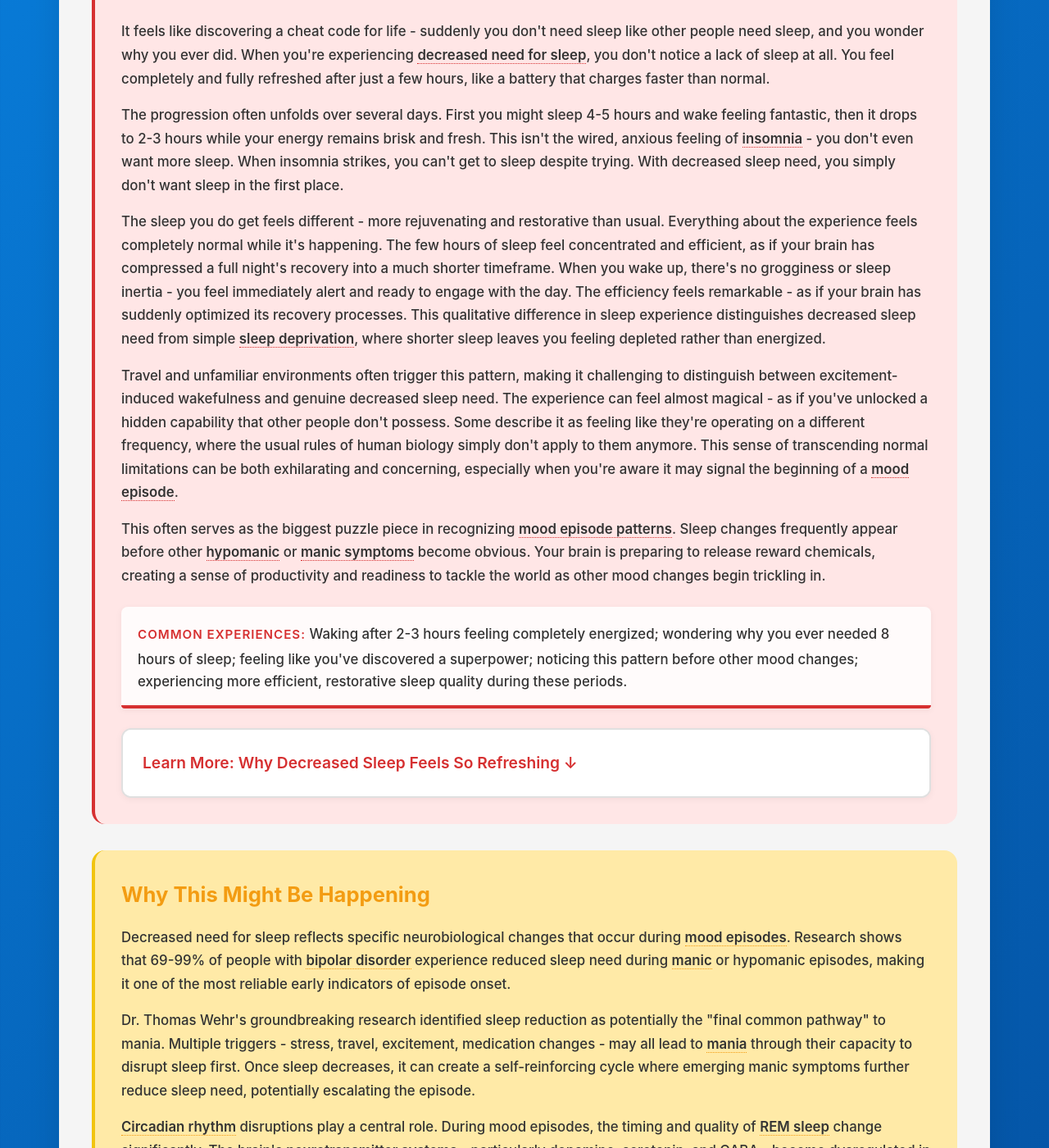
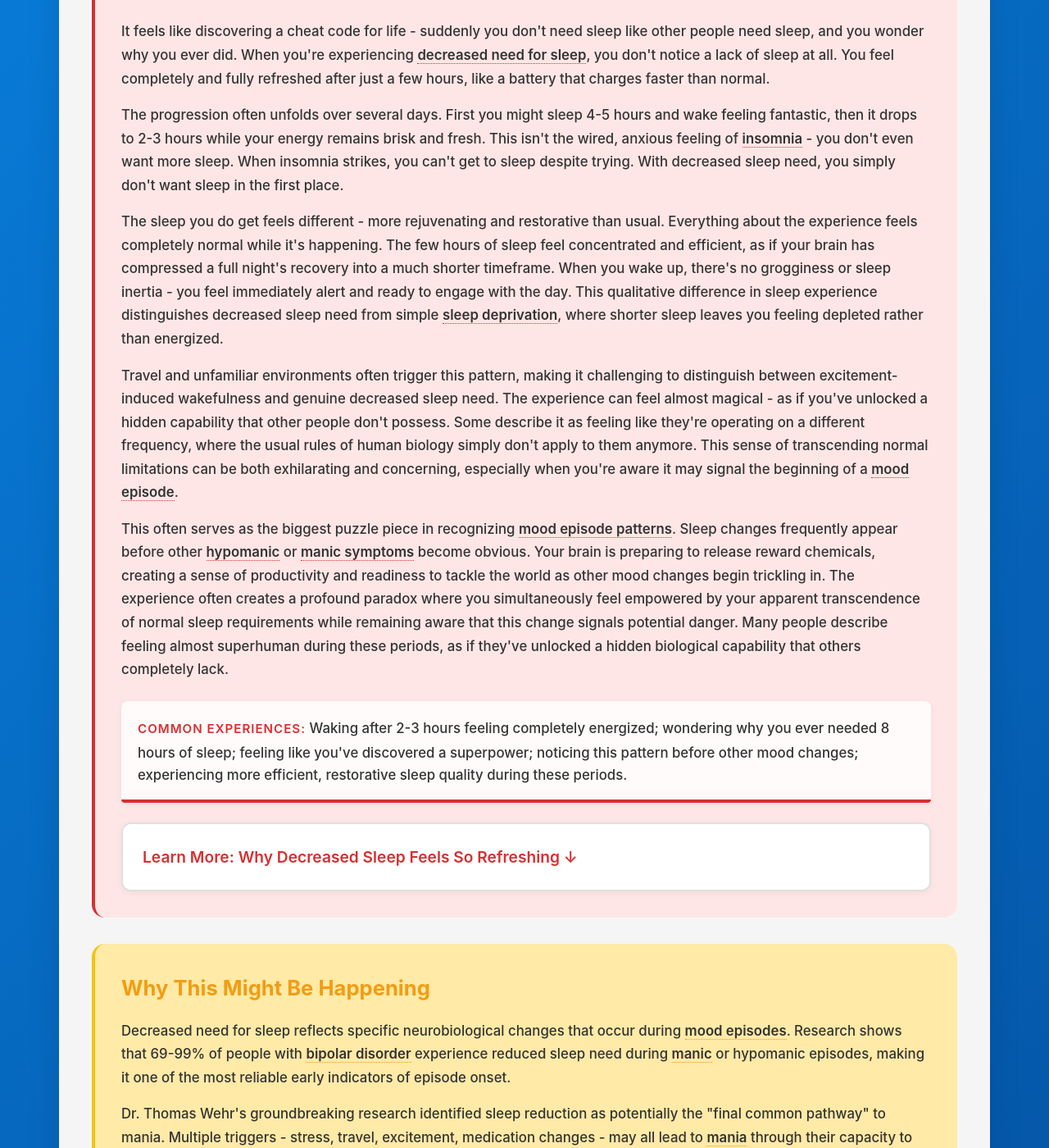
Before and after one commit to neurodivergent-survival-guide/neurodivergent-survival-guide, a Jekyll site: the page built from struggles/decreased-need-for-sleep.html, in a window 1280 px wide and 1400 px high, scrolled down 796 px. Shown: the whole window at 82% size. Built offline with Jekyll 4.4.1, drawn with Linux system fonts in a browser that asks for light colours; some of the changed text lies outside the part shown.

Commit message:
Update decreased-need-for-sleep.html

```diff
--- a/struggles/decreased-need-for-sleep.html
+++ b/struggles/decreased-need-for-sleep.html
@@ -30,11 +30,11 @@
 
         <p>The progression often unfolds over several days. First you might sleep 4-5 hours and wake feeling fantastic, then it drops to 2-3 hours while your energy remains brisk and fresh. This isn't the wired, anxious feeling of <a class="jargon">insomnia<span class="tooltip">Difficulty falling asleep or staying asleep despite wanting and trying to sleep</span></a> - you don't even want more sleep. When insomnia strikes, you can't get to sleep despite trying. With decreased sleep need, you simply don't want sleep in the first place.</p>
 
-        <p>The sleep you do get feels different - more rejuvenating and restorative than usual. Everything about the experience feels completely normal while it's happening. The few hours of sleep feel concentrated and efficient, as if your brain has compressed a full night's recovery into a much shorter timeframe. When you wake up, there's no grogginess or sleep inertia - you feel immediately alert and ready to engage with the day. The efficiency feels remarkable - as if your brain has suddenly optimized its recovery processes. This qualitative difference in sleep experience distinguishes decreased sleep need from simple <a class="jargon">sleep deprivation<span class="tooltip">Insufficient sleep that leaves you feeling tired, unfocused, and physically drained</span></a>, where shorter sleep leaves you feeling depleted rather than energized.</p>
+        <p>The sleep you do get feels different - more rejuvenating and restorative than usual. Everything about the experience feels completely normal while it's happening. The few hours of sleep feel concentrated and efficient, as if your brain has compressed a full night's recovery into a much shorter timeframe. When you wake up, there's no grogginess or sleep inertia - you feel immediately alert and ready to engage with the day. This qualitative difference in sleep experience distinguishes decreased sleep need from simple <a class="jargon">sleep deprivation<span class="tooltip">Insufficient sleep that leaves you feeling tired, unfocused, and physically drained</span></a>, where shorter sleep leaves you feeling depleted rather than energized.</p>
 
         <p>Travel and unfamiliar environments often trigger this pattern, making it challenging to distinguish between excitement-induced wakefulness and genuine decreased sleep need. The experience can feel almost magical - as if you've unlocked a hidden capability that other people don't possess. Some describe it as feeling like they're operating on a different frequency, where the usual rules of human biology simply don't apply to them anymore. This sense of transcending normal limitations can be both exhilarating and concerning, especially when you're aware it may signal the beginning of a <a class="jargon">mood episode<span class="tooltip">Distinct periods of mania, hypomania, or depression that significantly differ from normal mood</span></a>.</p>
 
-        <p>This often serves as the biggest puzzle piece in recognizing <a class="jargon">mood episode patterns<span class="tooltip">Recurring cycles of mood symptoms that indicate the onset of manic, hypomanic, or depressive episodes</span></a>. Sleep changes frequently appear before other <a class="jargon">hypomanic<span class="tooltip">A milder form of mania lasting at least four days with elevated mood but less severe impairment</span></a> or <a class="jargon">manic symptoms<span class="tooltip">Symptoms of elevated, expansive, or irritable mood including increased energy, racing thoughts, and decreased need for sleep</span></a> become obvious. Your brain is preparing to release reward chemicals, creating a sense of productivity and readiness to tackle the world as other mood changes begin trickling in.</p>
+        <p>This often serves as the biggest puzzle piece in recognizing <a class="jargon">mood episode patterns<span class="tooltip">Recurring cycles of mood symptoms that indicate the onset of manic, hypomanic, or depressive episodes</span></a>. Sleep changes frequently appear before other <a class="jargon">hypomanic<span class="tooltip">A milder form of mania lasting at least four days with elevated mood but less severe impairment</span></a> or <a class="jargon">manic symptoms<span class="tooltip">Symptoms of elevated, expansive, or irritable mood including increased energy, racing thoughts, and decreased need for sleep</span></a> become obvious. Your brain is preparing to release reward chemicals, creating a sense of productivity and readiness to tackle the world as other mood changes begin trickling in. The experience often creates a profound paradox where you simultaneously feel empowered by your apparent transcendence of normal sleep requirements while remaining aware that this change signals potential danger. Many people describe feeling almost superhuman during these periods, as if they've unlocked a hidden biological capability that others completely lack.</p>
 
         <div class="highlight-box">
             <p><strong>Common experiences:</strong> Waking after 2-3 hours feeling completely energized; wondering why you ever needed 8 hours of sleep; feeling like you've discovered a superpower; noticing this pattern before other mood changes; experiencing more efficient, restorative sleep quality during these periods.</p>
@@ -58,7 +58,7 @@
 
         <p><a class="jargon">Circadian rhythm<span class="tooltip">Your body's internal 24-hour clock that regulates sleep-wake cycles and hormone release</span></a> disruptions play a central role. During mood episodes, the timing and quality of <a class="jargon">REM sleep<span class="tooltip">Rapid Eye Movement sleep stage important for emotional processing and memory consolidation</span></a> change significantly. The brain's <a class="jargon">neurotransmitter systems<span class="tooltip">Chemical communication networks in the brain including dopamine, serotonin, and GABA</span></a> - particularly dopamine, serotonin, and GABA - become dysregulated in ways that affect both mood and sleep architecture simultaneously.</p>
 
-        <p>For people with multiple <a class="jargon">neurodivergent conditions<span class="tooltip">Brain differences including ADHD, autism, and mood disorders that affect daily functioning</span></a>, sleep disturbances don't automatically signal mood episodes. The pattern requires careful attention to the complete picture - how the sleep changes feel different from typical <a class="jargon">ADHD<span class="tooltip">Attention-Deficit/Hyperactivity Disorder affecting attention, impulse control, and executive function</span></a> or <a class="jargon">autism<span class="tooltip">Neurological differences affecting social communication, sensory processing, and behavioral patterns</span></a>-related sleep issues, and whether they coincide with other mood-related changes.</p>
+        <p>For people with multiple <a class="jargon">neurodivergent conditions<span class="tooltip">Brain differences including ADHD, autism, and mood disorders that affect daily functioning</span></a>, sleep disturbances don't automatically signal mood episodes. The pattern requires careful attention to the complete picture - how the sleep changes feel different from typical <a class="jargon">ADHD<span class="tooltip">Attention-Deficit/Hyperactivity Disorder affecting attention, impulse control, and executive function</span></a> or <a class="jargon">autism<span class="tooltip">Neurological differences affecting social communication, sensory processing, and behavioral patterns</span></a>-related sleep issues, and whether they coincide with other mood-related changes. The key distinction lies in the energizing quality - ADHD-related sleep problems typically leave you feeling tired despite being unable to sleep, while bipolar-related decreased sleep need creates genuine feelings of refreshment and capability. This neurobiological precision helps explain why sleep monitoring becomes such a crucial early detection tool for managing multiple brain differences.</p>
     </div>
 
     <div class="immediate-help">
```
